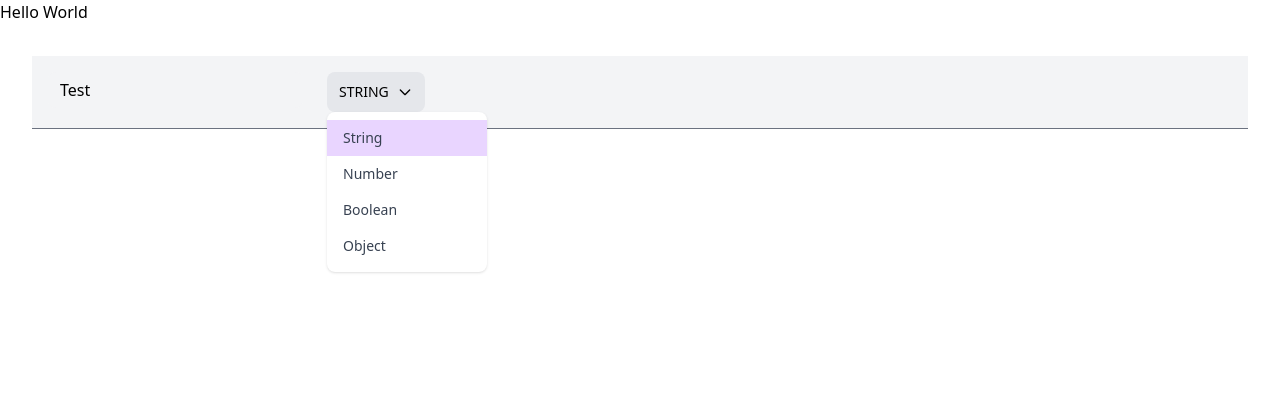
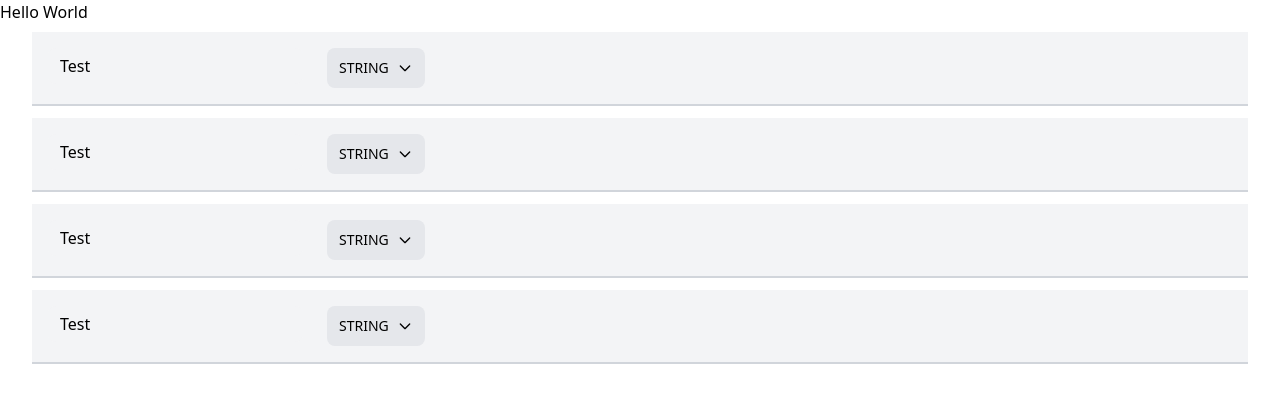
Before and after one commit to anshkush92/cosmocloud, a React (Create React App) app: page / in a window 1280 px wide. Shown: the top 402 px of the page. Built offline with nearby package versions, Linux system fonts and the light colour scheme; the HTML template or start-up script is replaced by a standard one.

Commit message:
Removing some bugs like - dropdown visibile and some styling issues
Signed-off-by: anshkush92college <imt_2020013@iiitm.ac.in>

```diff
--- a/src/App.js
+++ b/src/App.js
@@ -2,8 +2,11 @@ import Row from './components/row/Row';
 
 const App = () => {
   return (
-    <div className='flex flex-col gap-4'>
+    <div className='flex flex-col gap-1'>
       Hello World
+      <Row />
+      <Row />
+      <Row />
       <Row />
     </div>
   );
--- a/src/components/dropdown/DataTypes.jsx
+++ b/src/components/dropdown/DataTypes.jsx
@@ -3,7 +3,7 @@ import { useState } from 'react';
 import dataTypes from '../../constants/dataTypes';
 
 const DataTypes = ({ currentDataType, changeCurrentDataType }) => {
-  const [isHidden, setIsHidden] = useState(false);
+  const [isHidden, setIsHidden] = useState(true);
 
   const toggleDropDown = () => {
     setIsHidden((previousState) => !previousState);
--- a/src/components/input/Field.jsx
+++ b/src/components/input/Field.jsx
@@ -19,7 +19,7 @@ const Field = () => {
   return (
     <label className='group-hover:bg-gray-200'>
       <input
-        className='h-9 px-3 py-1 rounded-lg bg-gray-100 focus:bg-whitetext-red-400 focus:outline-none'
+        className='h-9 px-3 py-1 rounded-lg bg-gray-100 focus:bg-white focus:outline-none'
         type='text'
         value={value}
         onChange={(event) => handleChange(event)}
--- a/src/components/row/Row.jsx
+++ b/src/components/row/Row.jsx
@@ -18,7 +18,7 @@ const Row = () => {
   };
 
   return (
-    <div className='flex bg-gray-100 group hover:bg-gray-200 mx-8 my-4 p-4 border-b border-gray-500 gap-4 items-center justify-between'>
+    <div className='flex bg-gray-100 group hover:bg-gray-200 mx-8 my-1 p-4 border-b-2 border-gray-300 gap-4 items-center justify-between'>
       <div className='flex'>
         <Field />
         <DataTypes
```
